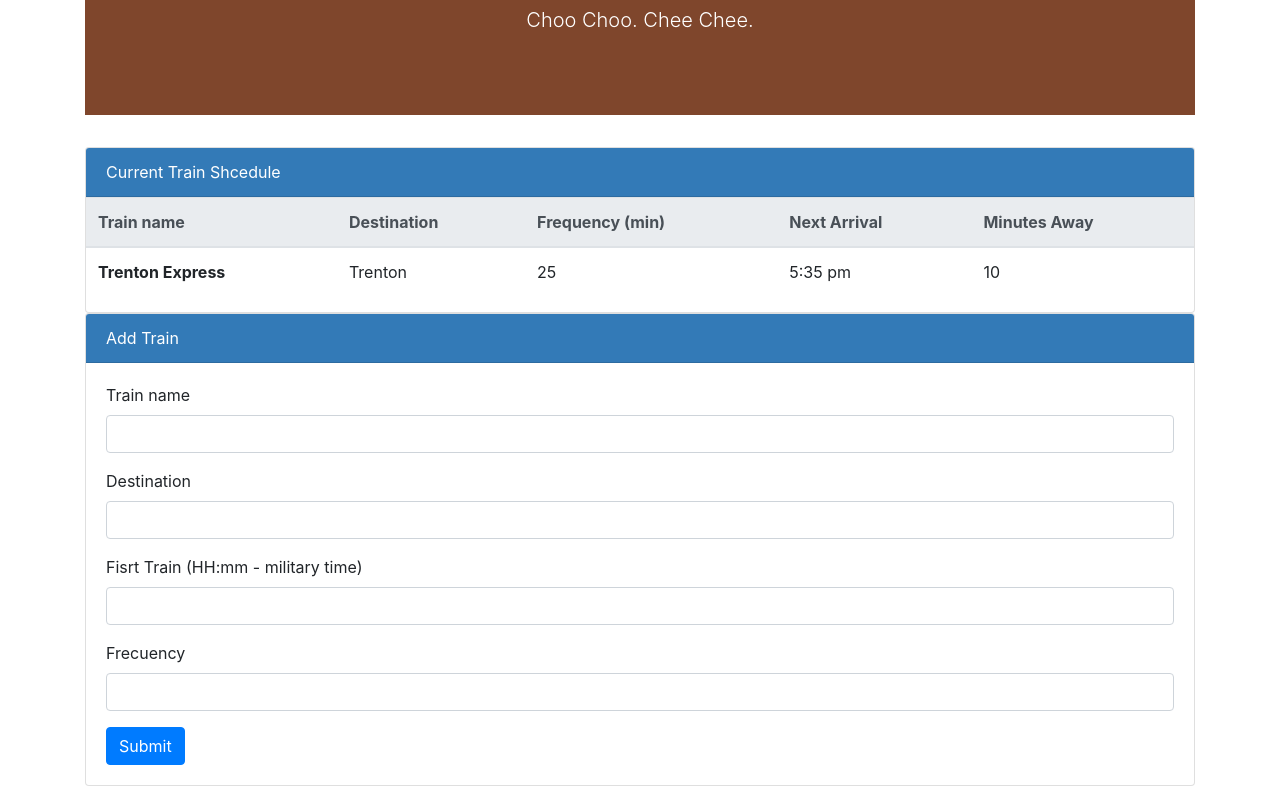
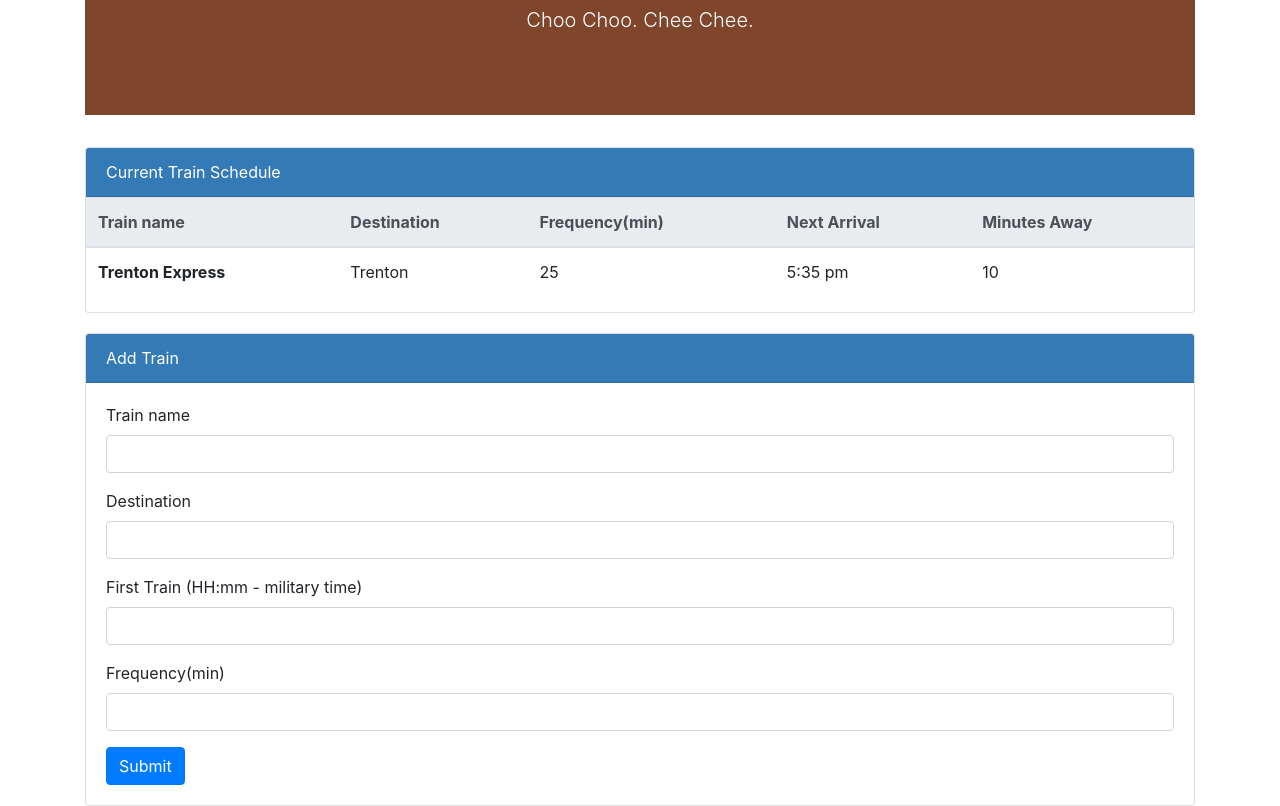
Before and after one commit to marioreg/train-scheduler, a plain HTML site: page index.html in a window 1280 px wide. Shown: the part 134-940 px from the top of the page. Drawn offline with nearby package versions, Linux system fonts and the light colour scheme.

Commit message:
done with html 3

```diff
--- a/assets/css/style.css
+++ b/assets/css/style.css
@@ -12,3 +12,8 @@ text-align: center;
     color:white;
 
 }
+
+.card{
+
+    margin-top:20px;
+}
--- a/index.html
+++ b/index.html
@@ -4,7 +4,7 @@
     <meta charset="UTF-8">
     <meta name="viewport" content="width=device-width, initial-scale=1.0">
     <meta http-equiv="X-UA-Compatible" content="ie=edge">
-    <title>Document</title>
+    <title>Train Scheduler</title>
 
     <link rel="stylesheet" href="https://stackpath.bootstrapcdn.com/bootstrap/4.1.1/css/bootstrap.min.css" integrity="sha384-WskhaSGFgHYWDcbwN70/dfYBj47jz9qbsMId/iRN3ewGhXQFZCSftd1LZCfmhktB" crossorigin="anonymous">
     <link rel="stylesheet" type="text/css "href="assets/css/style.css">
@@ -23,14 +23,14 @@
 
 
       <div class="card">
-            <div class="card-header">Current Train Shcedule</div>
+            <div class="card-header">Current Train Schedule</div>
 
       <table class="table">
             <thead class="thead-light">
               <tr>
                 <th scope="col">Train name</th>
                 <th scope="col">Destination</th>
-                <th scope="col">Frequency (min)</th>
+                <th scope="col">Frequency(min)</th>
                 <th scope="col">Next Arrival</th>
                 <th scope="col">Minutes Away</th>
               </tr>
@@ -66,11 +66,11 @@
                                     <input type="text" class="form-control" id="train-dest" placeholder="">
                                  </div>
                                  <div class="form-group">
-                                    <label for="TrainName">Fisrt Train (HH:mm - military time)</label>
+                                    <label for="TrainName">First Train (HH:mm - military time)</label>
                                     <input type="text" class="form-control" id="train-time" placeholder="">
                                 </div>
                                  <div class="form-group">
-                                    <label for="Frecuency">Frecuency</label>
+                                    <label for="Frecuency">Frequency(min)</label>
                                     <input type="text" class="form-control" id="train-freq" placeholder="">
                                 </div>
                                 <button type="submit" class="btn btn-primary" id="train-submit">Submit</button>
```
